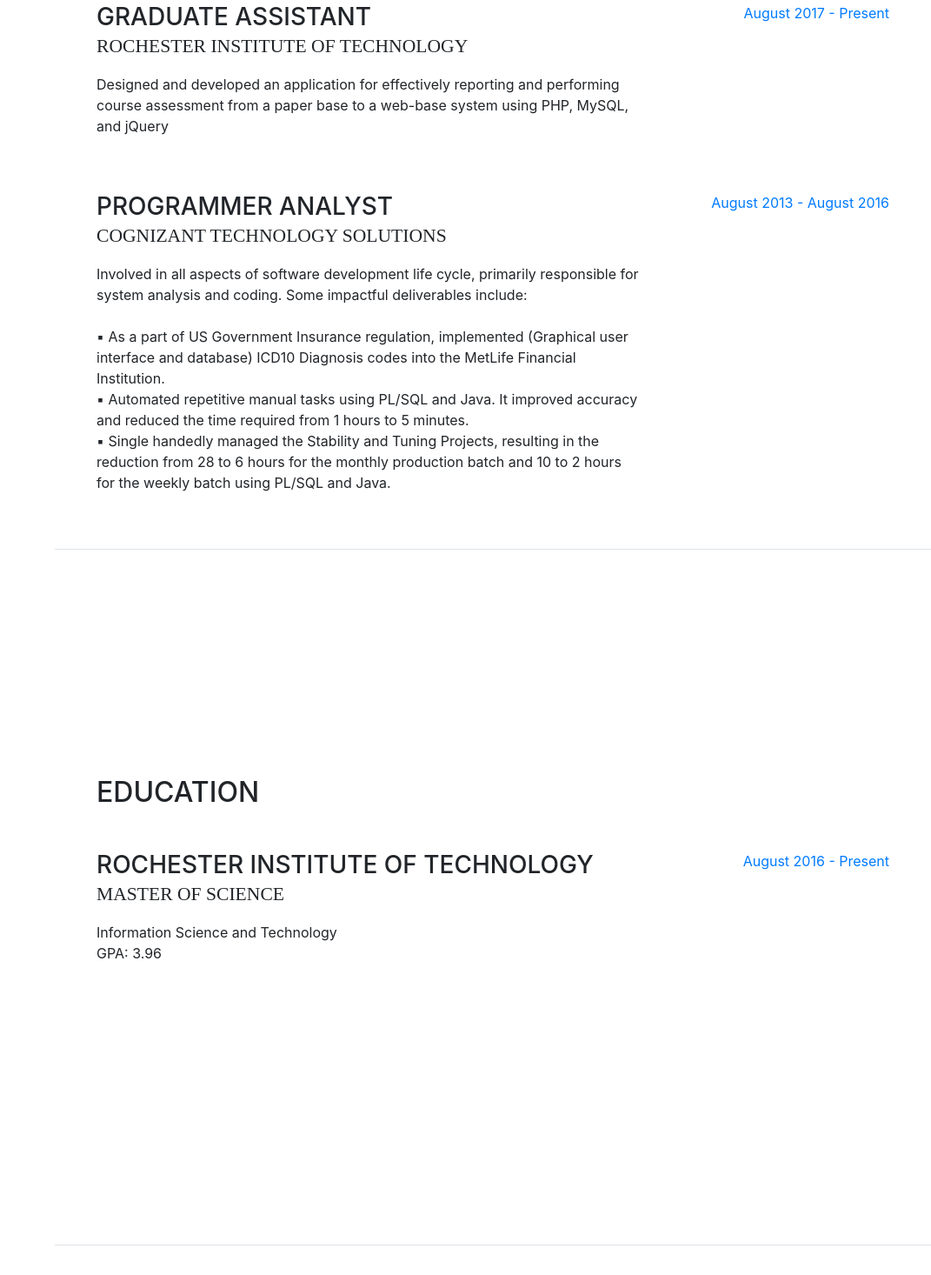
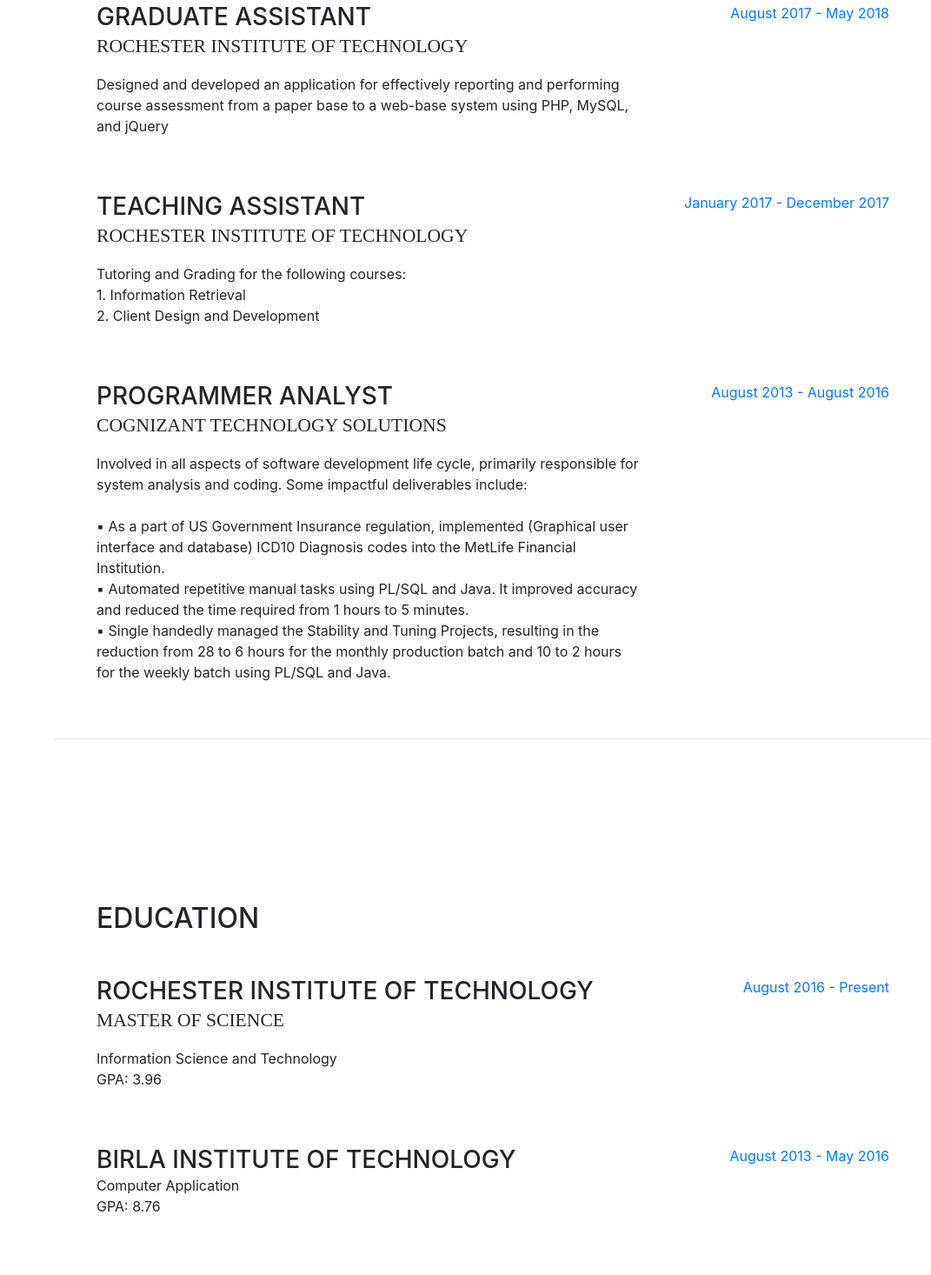
Before and after one commit to Aakash-J/Aakash-J.github.io, a website with bundled scripts: page index.html in a window 1280 px wide. Shown: the part 1293-2759 px from the top of the page at 87% size, without its empty margins (209-1280 px from the left). Built offline with nearby package versions, Linux system fonts and the light colour scheme; a web font is replaced by a local one.

Commit message:
change in index file.

```diff
--- a/index.html
+++ b/index.html
@@ -114,7 +114,18 @@
               <p>Designed and developed an application for effectively reporting and performing course assessment from a paper base to a web-base system using PHP, MySQL, and jQuery</p>
             </div>
             <div class="resume-date text-md-right">
-              <span class="text-primary">August 2017 - Present</span>
+              <span class="text-primary">August 2017 - May 2018</span>
+            </div>
+          </div>
+
+          <div class="resume-item d-flex flex-column flex-md-row mb-5">
+            <div class="resume-content mr-auto">
+              <h3 class="mb-0">Teaching Assistant</h3>
+              <div class="subheading mb-3">Rochester Institute of Technology</div>
+              <p>Tutoring and Grading for the following courses: <br>1. Information Retrieval <br>2. Client Design and Development</p>
+            </div>
+            <div class="resume-date text-md-right">
+              <span class="text-primary">January 2017 - December 2017 </span>
             </div>
           </div>
 
@@ -149,6 +160,18 @@
             </div>
             <div class="resume-date text-md-right">
               <span class="text-primary">August 2016 - Present</span>
+            </div>
+          </div>
+
+          <div class="resume-item d-flex flex-column flex-md-row mb-5">
+            <div class="resume-content mr-auto">
+              <h3 class="mb-0">Birla Institute of Technology</h3>
+
+              <div>Computer Application</div>
+              <p>GPA: 8.76</p>
+            </div>
+            <div class="resume-date text-md-right">
+              <span class="text-primary">August 2013 - May 2016</span>
             </div>
           </div>
 
```
